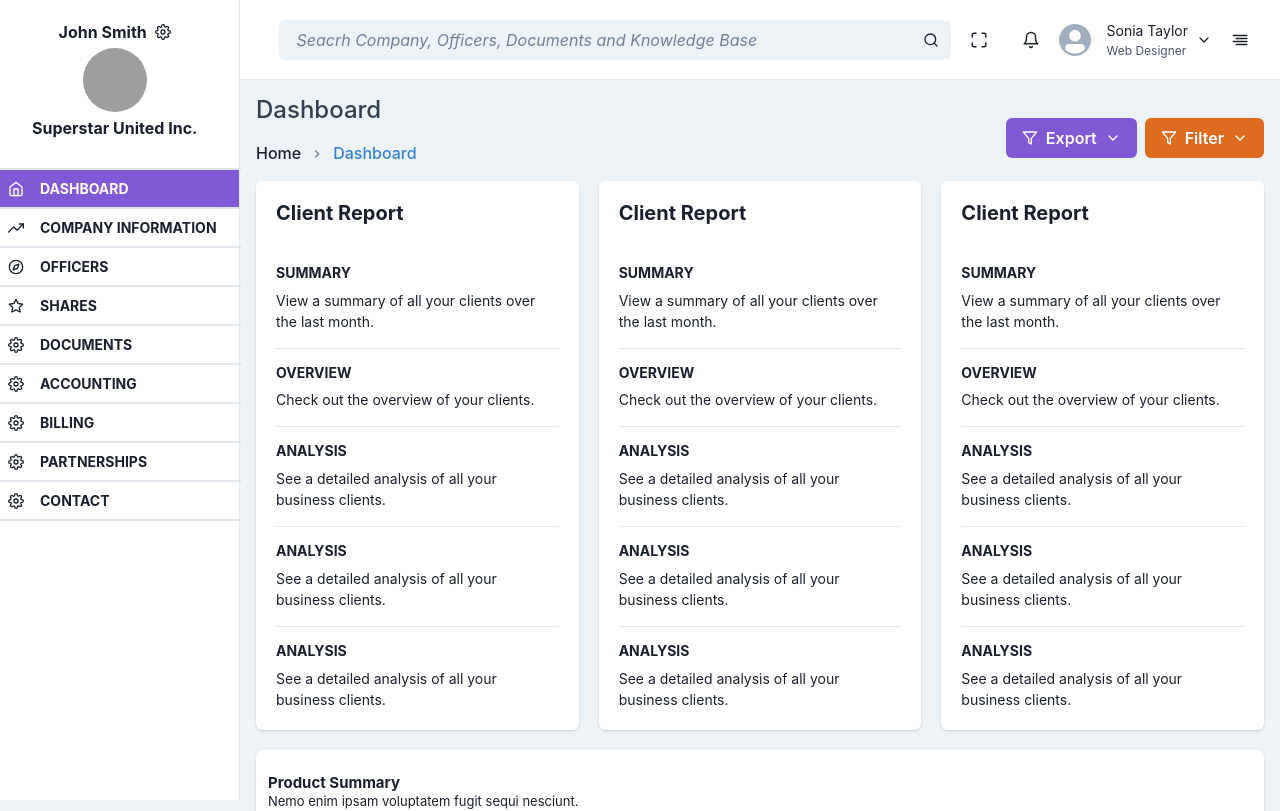
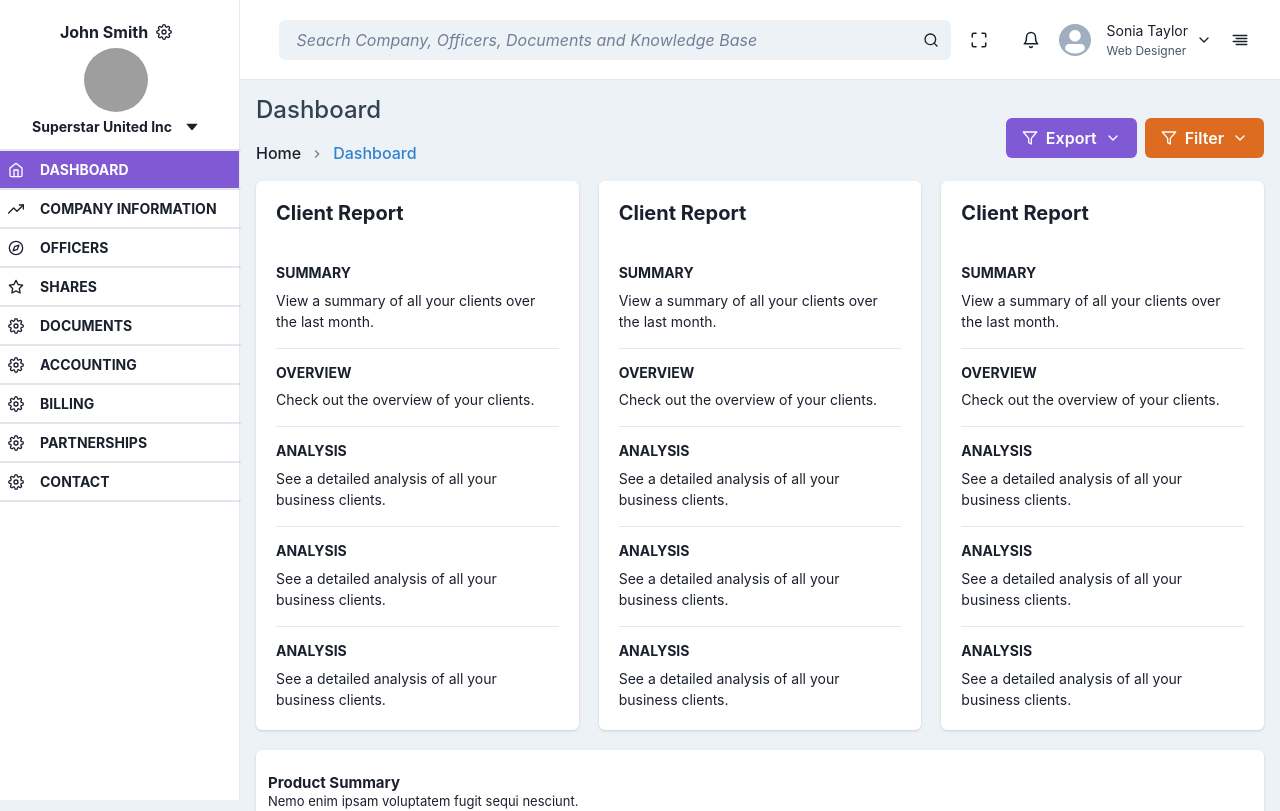
Before and after one commit to lazyfuhrer/oad-admin-panel, a Next.js app in the folder frontend/: page / in a window 1280 px wide. Shown: the top 811 px of the page. Built offline with nearby package versions, Linux system fonts and the light colour scheme; grey boxes are pictures that could not be loaded.

Commit message:
added button

```diff
--- a/frontend/src/components/Layout.js
+++ b/frontend/src/components/Layout.js
@@ -31,6 +31,7 @@ import {
 } from "@chakra-ui/react"
 import { FiHome, FiTrendingUp, FiCompass, FiStar, FiSettings, FiMenu, FiBell, FiChevronDown, FiSearch, FiMaximize, FiAlignRight, FiEdit, FiActivity, FiLogOut } from "react-icons/fi"
 import { CgProfile} from "react-icons/cg"
+import { AiFillCaretDown} from "react-icons/ai"
 import NextLink from 'next/link'
 import { useRouter } from "next/router"
 
@@ -45,8 +46,6 @@ const LinkItems = [
   { name: "PARTNERSHIPS", icon: FiSettings, to: '/partnerships' },
   { name: "CONTACT", icon: FiSettings, to: '/contact' }
 ]
-
-
 
 export default function Layout({ children }) {
   const { isOpen, onOpen, onClose } = useDisclosure()
@@ -95,7 +94,7 @@ const SidebarContent = ({ onClose, ...rest }) => {
       {...rest}
     >
       <Flex  alignItems="center" mx="8" justifyContent="space-between">
-        <VStack mt={'5'} mb={'7'} spacing="1">
+        <VStack mt={'5'} mb={'3'} spacing="1">
           <HStack >
             <Text fontWeight='bold'>
                 John Smith
@@ -103,9 +102,18 @@ const SidebarContent = ({ onClose, ...rest }) => {
             <FiSettings />
           </HStack>
           <Avatar src='https://bit.ly/sage-adebayo' size="lg" />
-          <Text fontWeight='bold'>
-              Superstar United Inc.
-          </Text>
+          <Flex
+            align="center"
+            fontSize={'14px'}
+            fontWeight={'bold'}
+          >
+            Superstar United Inc
+            <Icon
+              ml='3'
+              fontSize="16"
+              as={AiFillCaretDown}
+            />
+          </Flex>
         </VStack>
         <CloseButton display={{ base: "flex", md: "none" }} onClick={onClose} />
       </Flex>
```
Lines whose indentation alone changed are shown as unchanged.
